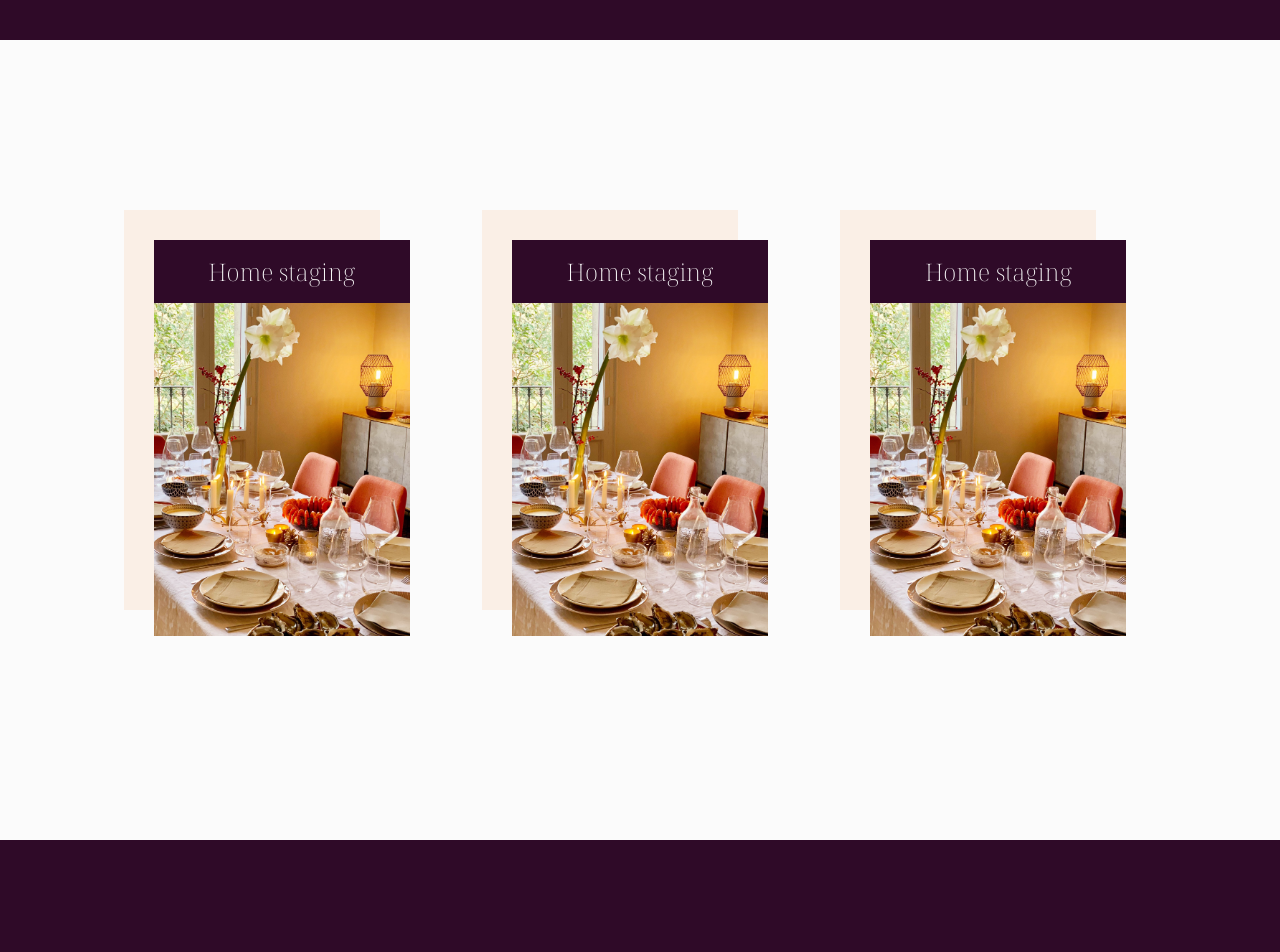
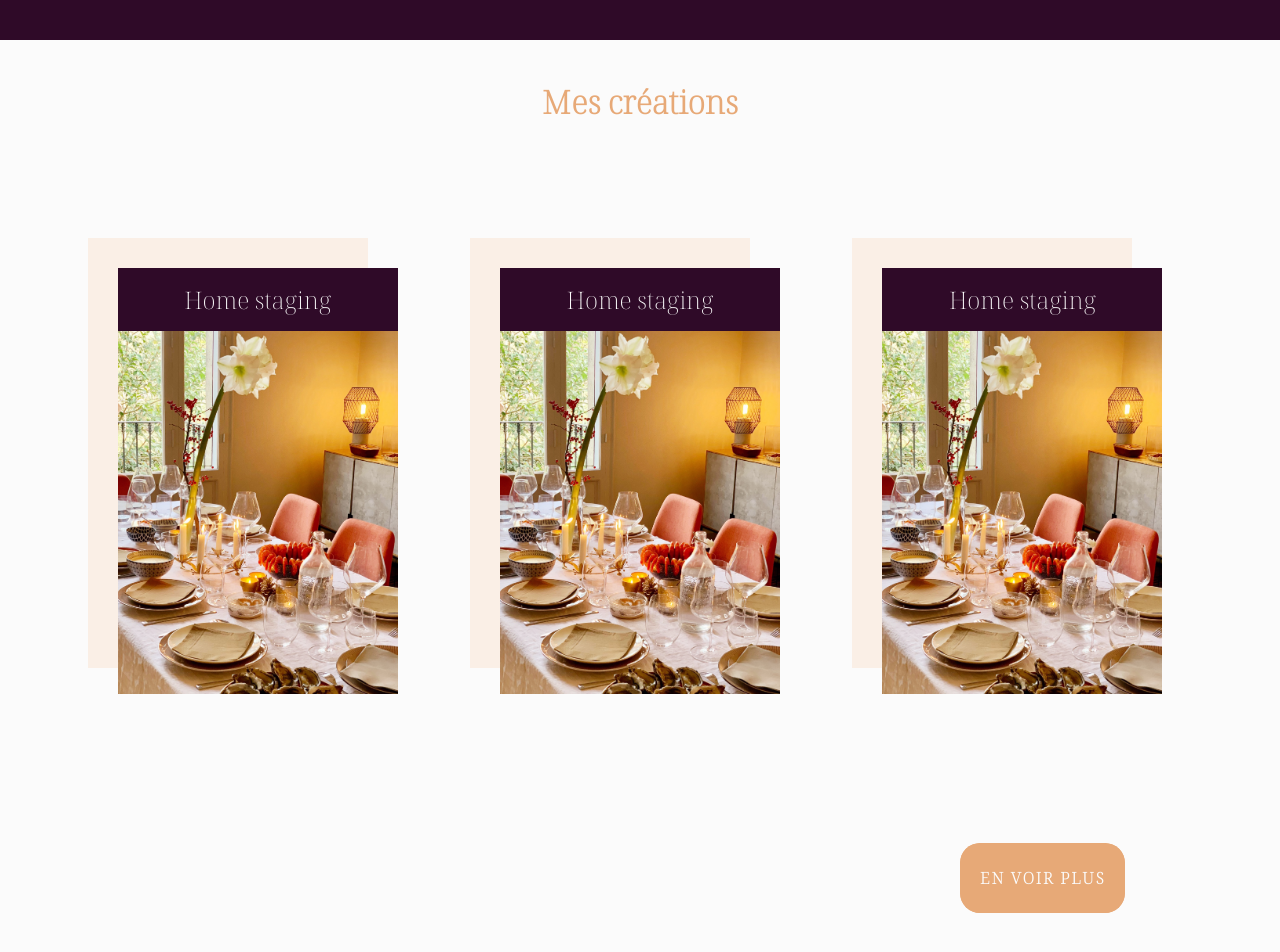
Before and after one commit to DrLootman/Atelier_Lume, a React (Vite) app: page / in a window 1280 px wide. Shown: the part 1280-2232 px from the top of the page. Built offline with nearby package versions, Linux system fonts and the light colour scheme.

Commit message:
✨ Feature[US-16] - Réalisation de l'animation sur le titre Mes créations de la page d'accueil

```diff
--- a/src/components/Cards.tsx
+++ b/src/components/Cards.tsx
@@ -1,3 +1,5 @@
+import { useState } from "react";
+
 function Cards({ firstImg }: string): JSX.Element {
   return (
     <li className="cards">
--- a/src/components/HomeCards.tsx
+++ b/src/components/HomeCards.tsx
@@ -1,15 +1,22 @@
 import Cards from "./Cards";
 import firstImgCard from "../assets/Deco_2.jpg";
+import useTitleOnScroll from "../utils/useTitleOnScroll";
 
 function HomeCards() {
+  const titleClassName = useTitleOnScroll();
+  console.log(titleClassName);
+
   return (
-    <ul className="home-cards">
-      <Cards firstImg={firstImgCard}/>
-      <Cards firstImg={firstImgCard}/>
-      <Cards firstImg={firstImgCard}/>
-    </ul>
-  )
+    <section className="home-cards">
+      <h1 className={`home-cards${titleClassName}`}>Mes créations</h1>
+      <ul className="home-cards_cards">
+        <Cards firstImg={firstImgCard} />
+        <Cards firstImg={firstImgCard} />
+        <Cards firstImg={firstImgCard} />
+      </ul>
+      <button type="button" className="home-cards_button">En voir plus</button>
+    </section>
+  );
 }
 
-
 export default HomeCards;
--- a/src/styles/_cards.scss
+++ b/src/styles/_cards.scss
@@ -1,6 +1,7 @@
 .cards {
+  background-color: $primary-color;
   box-shadow: -30px -30px 0px 0px #FAEFE6;
-  width: 20vw;
+  width: 280px;
 
   h3 {
     padding-block: 15px;
--- a/src/styles/_homeCards.scss
+++ b/src/styles/_homeCards.scss
@@ -1,8 +1,93 @@
 .home-cards {
-  height: 100vh;
+  height: 120vh;
+  position: relative;
   background-color: $primary-color;
-  display: flex;
-  align-items: center;
-  justify-content: center;
-  gap: 8vw;
+
+  &_title {
+    width: 100%;
+    position: relative;
+    text-align: center;
+    padding-top: 40px;
+    font-weight: 900;
+    font-family: $primary-font;
+    font-size: 32px;
+    color: $tertiary-color;
+
+    &::after {
+      content: "";
+      position: absolute;
+      bottom: 0;
+      left: 50%;
+      transform: translateX(-50%);
+      width: 0;
+      height: 2px;
+      background-color: $tertiary-color;
+      transition: width 0.7s ease-in-out;
+    }
+
+    &_underline::after {
+      width: 100px;
+    }
+  }
+
+  &_cards {
+    height: 90vh;
+    display: flex;
+    align-items: center;
+    justify-content: center;
+    gap: 8vw;
+  }
+
+  &_button {
+    position: relative;
+    margin-left: 75vw;
+    background: $tertiary-color;
+    display: inline-block;
+    border: none;
+    border-radius: 20px;
+    padding: 1.5rem 1.25rem;
+    color: $primary-color;
+    text-transform: uppercase;
+    font-size: 1rem;
+    font-family: $primary-font;
+    font-weight: 700;
+    letter-spacing: 0.12rem;
+    transition: all 0.3s;
+    cursor: pointer;
+    overflow: hidden;
+    z-index: 1;
+
+    &:after {
+      content: "";
+      position: absolute;
+      bottom: 0;
+      left: 0;
+      width: 100%;
+      height: 100%;
+      background-color: $tertiary-color;
+      border-radius: 20px;
+      z-index: -2;
+    }
+
+    &:before {
+      content: "";
+      position: absolute;
+      bottom: 0;
+      left: 0;
+      width: 0%;
+      height: 100%;
+      background-color: darken($tertiary-color, 15%);
+      transition: all 0.3s;
+      border-radius: 20px;
+      z-index: -1;
+    }
+
+    &:hover {
+      color: $primary-color;
+
+      &:before {
+        width: 100%;
+      }
+    }
+  }
 }
--- a/src/utils/useScroll.ts
+++ b/src/utils/useScroll.ts
@@ -3,6 +3,7 @@
 
 function useScroll() {
   const [className, setClassName] = useState("");
+  const [titleClassName, setTitleClassName] = useState("");
 
   const location = useLocation()
 
@@ -21,10 +22,13 @@
 
     if (scrollTop > 300 && window.location.pathname === "/") {
       setClassName("home-navbar home-navbar--scrolled home-navbar--fixed");
-    } else if(window.location.pathname !== "/"){
+    } else if (scrollTop > 700 && window.location.pathname === "/") {
+      setTitleClassName("home-cards_title_after")
+    } else if (window.location.pathname !== "/") {
       setClassName("home-navbar home-navbar--scrolled");
-    } else if(window.location.pathname === "/"){
+    } else if (window.location.pathname === "/") {
       setClassName("home-navbar home-navbar--fixed")
+      setTitleClassName("home-cards_title")
     }
   };
 
--- /dev/null
+++ b/src/utils/useTitleOnScroll.ts
@@ -0,0 +1,31 @@
+import { useLayoutEffect, useState } from "react";
+import { useLocation } from "react-router-dom";
+
+function useTitleOnScroll() {
+  const [titleClassName, setTitleClassName] = useState("");
+  const location = useLocation();
+
+  useLayoutEffect(() => {
+    window.addEventListener("scroll", handleScroll);
+    handleScroll()
+
+    return () => {
+      window.removeEventListener("scroll", handleScroll);
+    };
+  }, [location]);
+
+
+  const handleScroll = () => {
+    const scrollTop = window.pageYOffset;
+
+    if (scrollTop >= 1000 && window.location.pathname === "/") {
+      setTitleClassName("_title home-cards_title_underline")
+    } else {
+      setTitleClassName("_title")
+    }
+  };
+
+  return titleClassName;
+}
+
+export default useTitleOnScroll;
```
Also changed, not shown: 1 other file (tests, documents, lock files or other folders).
